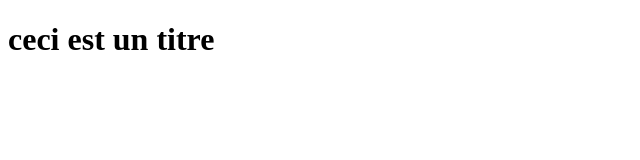
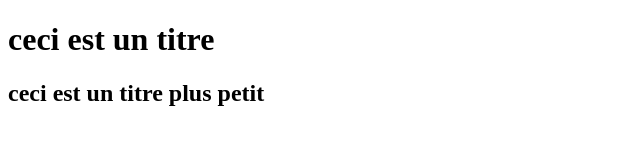
Before and after one commit to Walid-wm/sharezza, a plain HTML site: page index.html in a window 1280 px wide. Shown: the whole page, without its empty margins (0-640 px from the left). Drawn offline with Linux system fonts and the light colour scheme.

Commit message:
add a h2

```diff
--- a/index.html
+++ b/index.html
@@ -6,6 +6,7 @@
   </head>
   <body>
     <h1> ceci est un titre </h1>
+    <h2> ceci est un titre plus petit </2>
 
   </body>
 </html>
```
